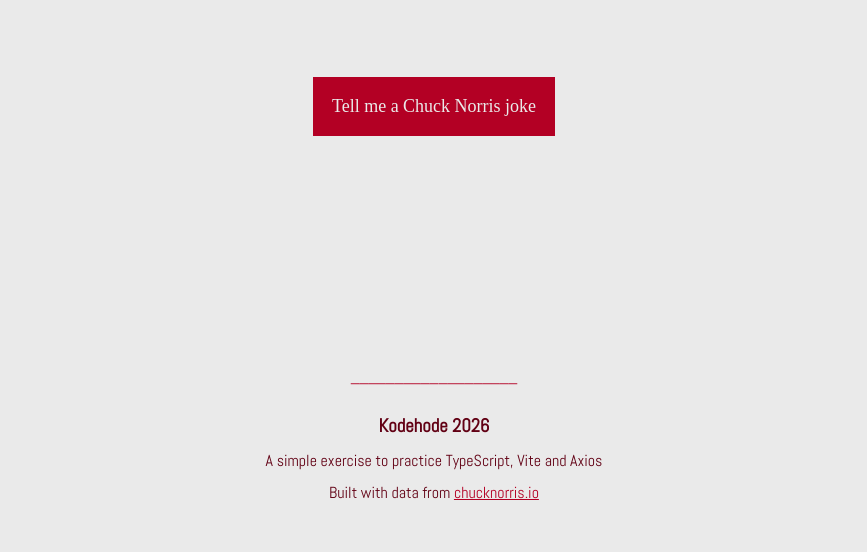
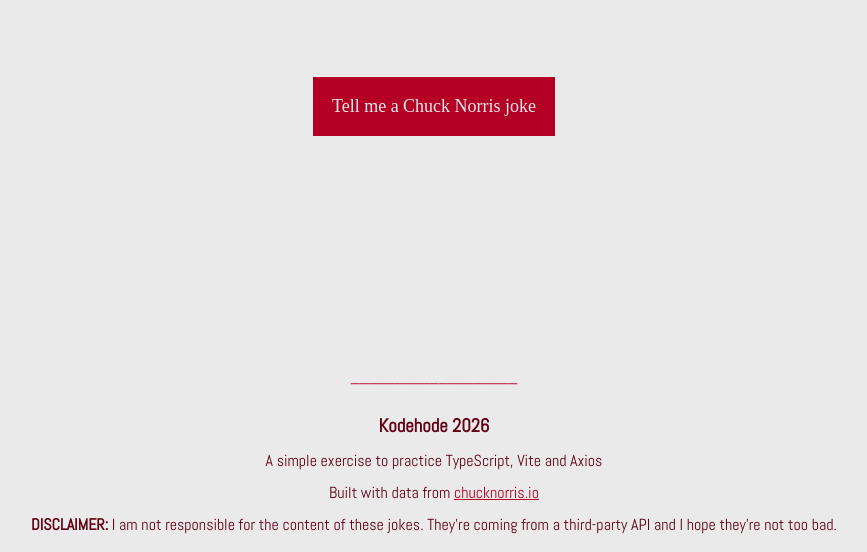
Before and after one commit to NehGuk/chuck-overflow, a website built with Vite: page index.html in a window 1280 px wide. Shown: the part 248-800 px from the top of the page, without its empty margins (206-1073 px from the left). Built offline with nearby package versions, Linux system fonts and the light colour scheme; a web font is replaced by a local one.

Commit message:
Adds disclaimer on footer

```diff
--- a/index.html
+++ b/index.html
@@ -32,6 +32,10 @@
         Built with data from
         <a href="https://api.chucknorris.io/" target="_blank">chucknorris.io</a>
       </p>
+      <p>
+        <strong>DISCLAIMER:</strong>
+        I am not responsible for the content of these jokes. They're coming from a third-party API and I hope they're not too bad.
+      </p>
     </footer>
   </body>
 </html>
```
